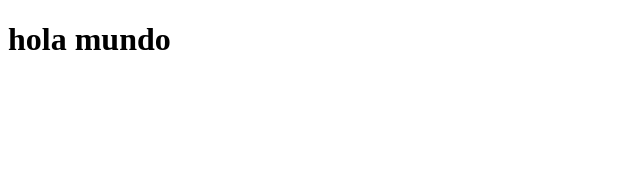
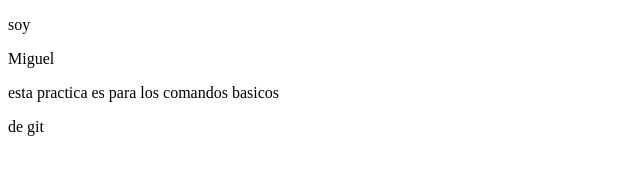
Before and after one commit to Wicuslurius/gitygithub, a plain HTML site: page index.html in a window 1280 px wide. Shown: the whole page, without its empty margins (0-640 px from the left). Drawn offline with Linux system fonts and the light colour scheme.

Commit message:
se agregaron nuevas lineas de codigo

```diff
--- a/index.html
+++ b/index.html
@@ -6,6 +6,9 @@
     <title>Document</title>
 </head>
 <body>
-    <h1>hola mundo</h1>
+    <p>soy</p>
+    <p>Miguel</p>
+    <p>esta practica es para los comandos basicos</p>
+    <p>de git</p>
 </body>
 </html>
```
